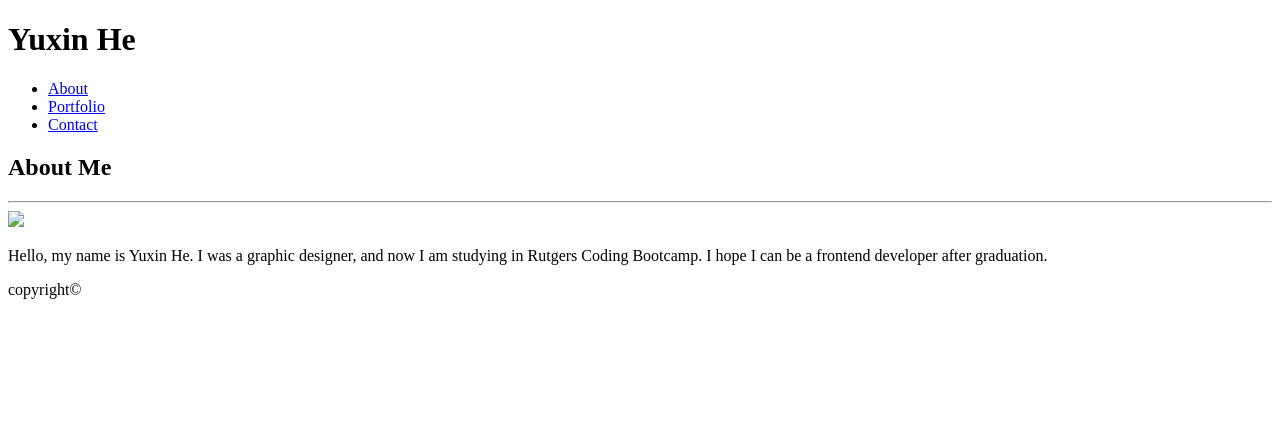
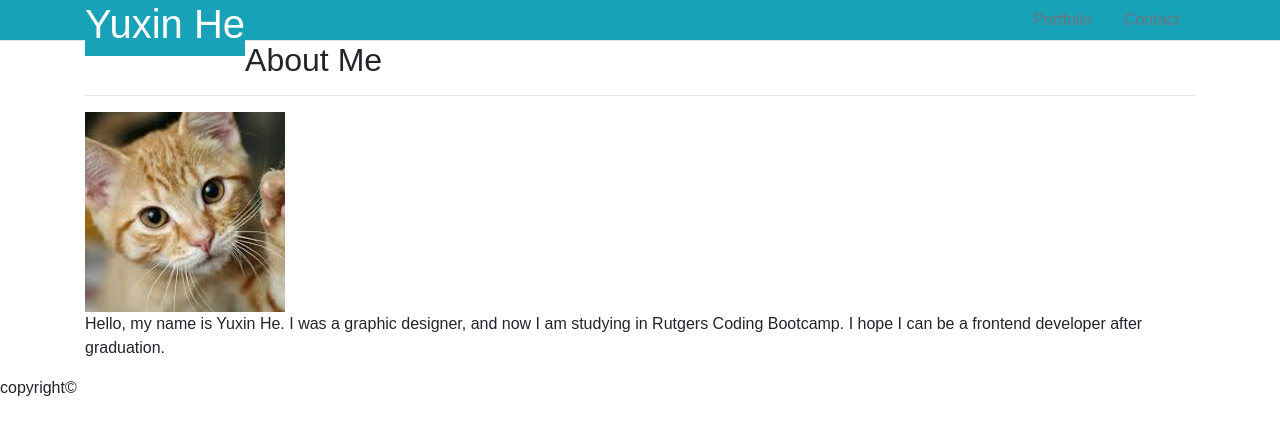
Before and after one commit to yuxinebill/Bootstrap-Portfolio_Yuxin, a plain HTML site: page index.html in a window 1280 px wide. Drawn offline with nearby package versions, Linux system fonts and the light colour scheme; a web font is replaced by a local one.

Commit message:
edit nav

```diff
--- a/assets/css/reset.css
+++ b/assets/css/reset.css
@@ -0,0 +1,48 @@
+/* http://meyerweb.com/eric/tools/css/reset/
+   v2.0 | 20110126
+   License: none (public domain)
+*/
+
+html, body, div, span, applet, object, iframe,
+h1, h2, h3, h4, h5, h6, p, blockquote, pre,
+a, abbr, acronym, address, big, cite, code,
+del, dfn, em, img, ins, kbd, q, s, samp,
+small, strike, strong, sub, sup, tt, var,
+b, u, i, center,
+dl, dt, dd, ol, ul, li,
+fieldset, form, label, legend,
+table, caption, tbody, tfoot, thead, tr, th, td,
+article, aside, canvas, details, embed,
+figure, figcaption, footer, header, hgroup,
+menu, nav, output, ruby, section, summary,
+time, mark, audio, video {
+	margin: 0;
+	padding: 0;
+	border: 0;
+	font-size: 100%;
+	font: inherit;
+	vertical-align: baseline;
+}
+/* HTML5 display-role reset for older browsers */
+article, aside, details, figcaption, figure,
+footer, header, hgroup, menu, nav, section {
+	display: block;
+}
+body {
+	line-height: 1;
+}
+ol, ul {
+	list-style: none;
+}
+blockquote, q {
+	quotes: none;
+}
+blockquote:before, blockquote:after,
+q:before, q:after {
+	content: '';
+	content: none;
+}
+table {
+	border-collapse: collapse;
+	border-spacing: 0;
+}
--- a/assets/css/style.css
+++ b/assets/css/style.css
@@ -0,0 +1,7 @@
+body {
+	font-family: 'Muli', sans-serif;
+}
+
+.jumbotron {
+ height: 200px;
+}
--- a/index.html
+++ b/index.html
@@ -9,33 +9,35 @@
   <!-- reset style -->
   <link rel="stylesheet" type="text/css" href="assets/css/reset.css">
 
-  <!-- link google fonts  -->
+  <!-- BOOTSTRAP  -->
+  <link rel="stylesheet" href="https://stackpath.bootstrapcdn.com/bootstrap/4.1.1/css/bootstrap.min.css" integrity="sha384-WskhaSGFgHYWDcbwN70/dfYBj47jz9qbsMId/iRN3ewGhXQFZCSftd1LZCfmhktB" crossorigin="anonymous">
+
+  <!-- google fonts  -->
   <link href="https://fonts.googleapis.com/css?family=Muli" rel="stylesheet">
 
-  <!-- link CSS  -->
+  <!-- my CSS  -->
   <link rel="stylesheet" type="text/css" href="assets/css/style.css">
 </head>
 
 <body>
   <!-- header -->
-  <header>
-    <div class="container">
+  <div>
+    <div class="jumbotron-fluid bg-info border-bottom">
+      <div class="container">
 
-      <div id="my_name">
-        <h1>Yuxin He</h1>
+          <div class="float-left text-white bg-info" >
+             <h1>Yuxin He</h1>
+          </div>
+
+          <ul class="nav justify-content-end">
+            <li class="nav-item "><a class="nav-link active text-info" href="index.html">About</a></li>
+            <li class="nav-item"><a class="nav-link text-secondary" href="portfolio.html">Portfolio</a></li>
+            <li class="nav-item"><a class="nav-link text-secondary" href="contact.html">Contact</a></li>
+          </ul>
+
       </div>
-
-      <!-- Nav -->
-      <div class="nav">
-        <ul>
-          <li><a href="index.html">About</a></li>
-          <li><a href="portfolio.html">Portfolio</a></li>
-          <li><a href="contact.html">Contact</a></li>
-        </ul>
-      </div>
-
     </div>
-  </header>
+  </div>
 
   <!-- main info -->
   <section class="container">
```
Also changed, not shown: assets/imgs/about.jpg (added), assets/imgs/portfolio_1.jpg (added), assets/imgs/portfolio_2.jpg (added), assets/imgs/portfolio_3.jpg (added), assets/imgs/portfolio_4.jpg (added), assets/imgs/portfolio_5.jpg (added), assets/imgs/portfolio_6.jpg (added).
